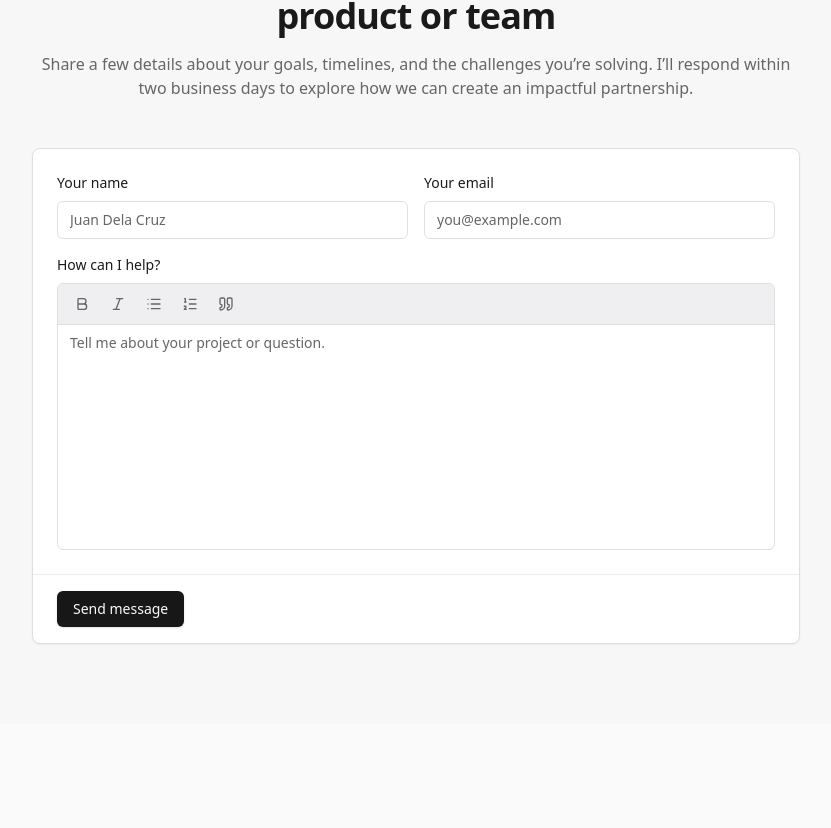
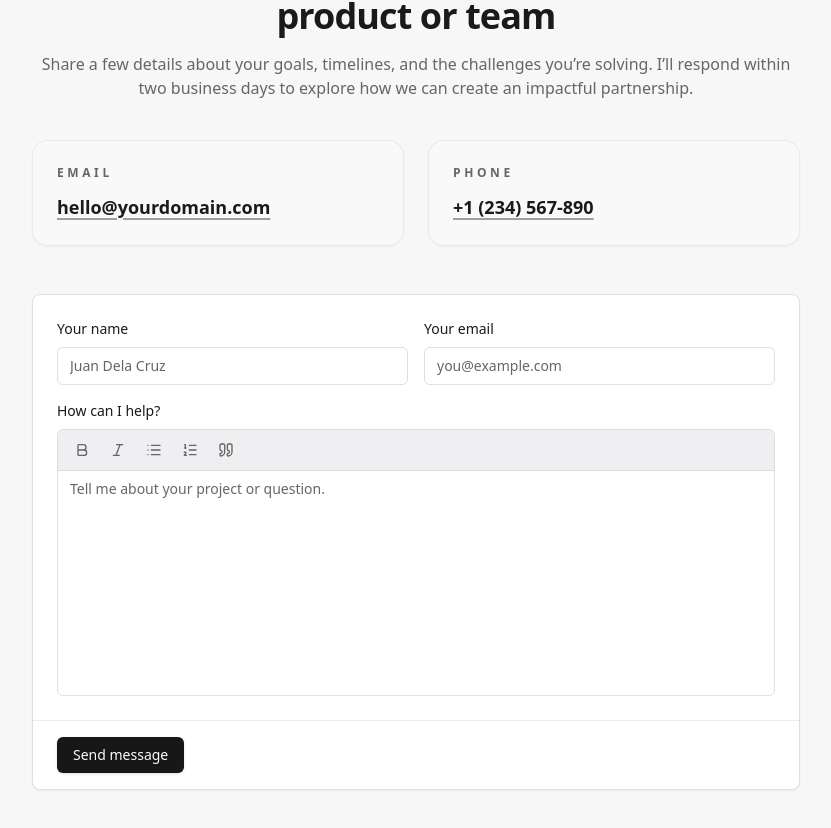
Before and after one commit to Antholem/web-portfolio, a Next.js app: page / in a window 1280 px wide. Shown: the part 1133-1961 px from the top of the page, without its empty margins (224-1055 px from the left). Before the commit the page ends 1857 px from the top, so only its background shows below. Built offline with nearby package versions, Linux system fonts and the light colour scheme; no server answers.

Commit message:
Add contact details to contact section

```diff
--- a/src/components/contact-section.tsx
+++ b/src/components/contact-section.tsx
@@ -12,8 +12,33 @@ export default function ContactSection() {
             Let&rsquo;s collaborate on what&rsquo;s next for your product or team
           </h2>
           <p className="mt-4 text-base text-muted-foreground">
-            Share a few details about your goals, timelines, and the challenges you&rsquo;re solving. I&rsquo;ll respond within two business days to explore how we can create an impactful partnership.
+            Share a few details about your goals, timelines, and the challenges you&rsquo;re solving. I&rsquo;ll respond within
+            two business days to explore how we can create an impactful partnership.
           </p>
+          <dl className="mt-10 grid gap-6 text-left sm:grid-cols-2">
+            <div className="rounded-2xl border border-border/60 bg-background/70 p-6 shadow-sm">
+              <dt className="text-xs font-semibold uppercase tracking-[0.3em] text-muted-foreground">Email</dt>
+              <dd className="mt-3 text-lg font-semibold text-foreground">
+                <a
+                  href="mailto:hello@yourdomain.com"
+                  className="underline decoration-primary/40 decoration-2 underline-offset-4 transition hover:text-primary hover:decoration-primary"
+                >
+                  hello@yourdomain.com
+                </a>
+              </dd>
+            </div>
+            <div className="rounded-2xl border border-border/60 bg-background/70 p-6 shadow-sm">
+              <dt className="text-xs font-semibold uppercase tracking-[0.3em] text-muted-foreground">Phone</dt>
+              <dd className="mt-3 text-lg font-semibold text-foreground">
+                <a
+                  href="tel:+1234567890"
+                  className="underline decoration-primary/40 decoration-2 underline-offset-4 transition hover:text-primary hover:decoration-primary"
+                >
+                  +1 (234) 567-890
+                </a>
+              </dd>
+            </div>
+          </dl>
         </div>
 
         <div className="mx-auto w-full max-w-4xl">
```
